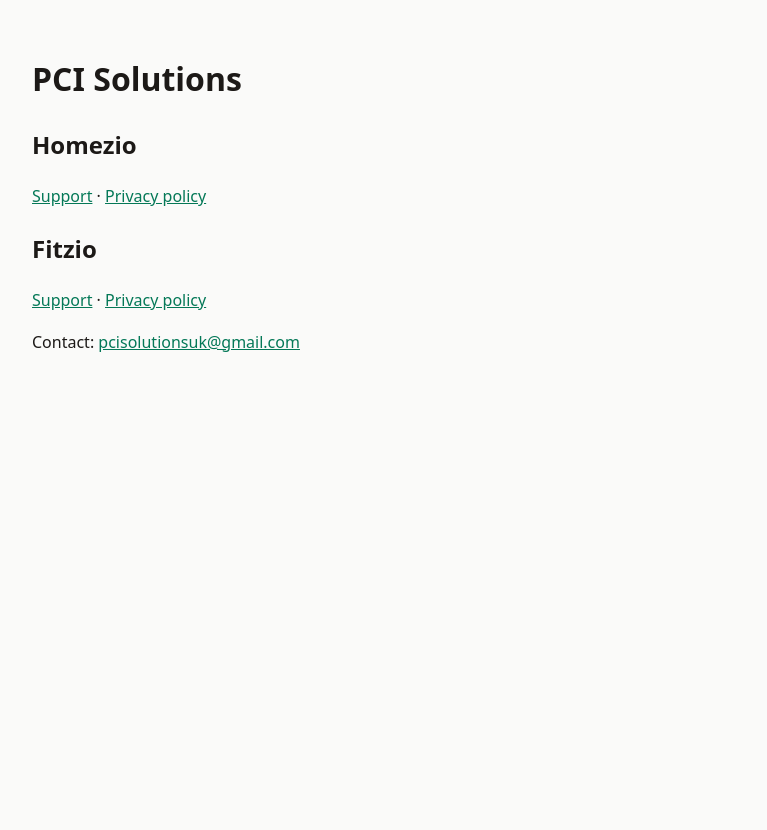
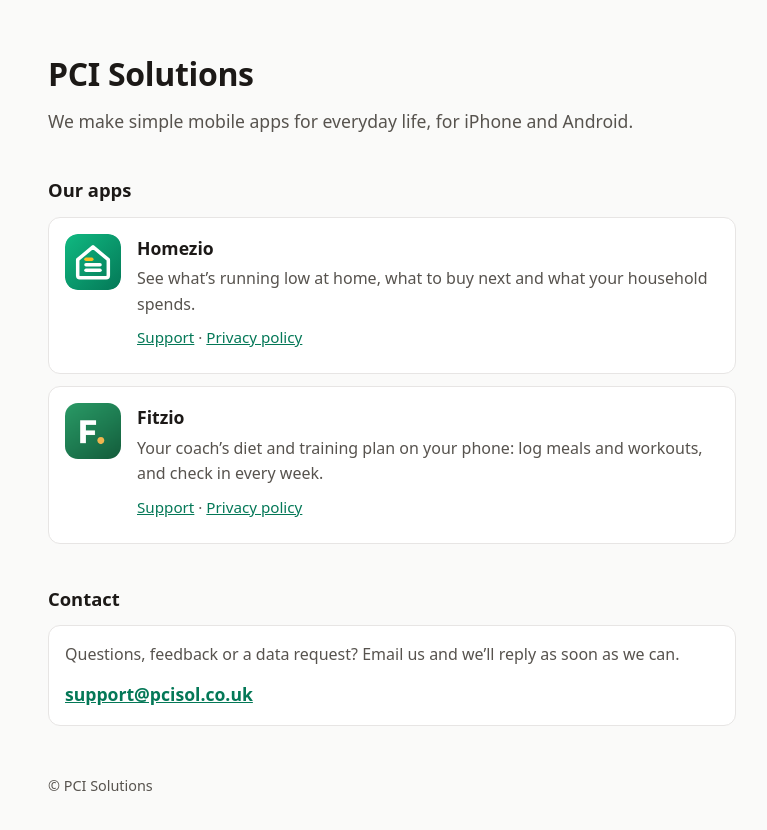
Before and after one commit to Mimic5050/pcisol-apps, a plain HTML site: page index.html in a window 1280 px wide. Shown: the whole page, without its empty margins (248-1015 px from the left). Before the commit the page ends 800 px from the top, so only its background shows below. Drawn offline with Linux system fonts and the light colour scheme.

Commit message:
PCI Solutions home page, support@pcisol.co.uk, clean page links
Company home page introducing Homezio and Fitzio, a 404 page, support
and privacy pages linking with extension-less URLs, and a #delete anchor
on Homezio support that opens the question when linked.

Co-Authored-By: Claude Opus 5.5 <noreply@anthropic.com>

```diff
--- a/index.html
+++ b/index.html
@@ -1,4 +1,64 @@
 <!doctype html>
-<html lang="en"><head><meta charset="utf-8"><meta name="viewport" content="width=device-width, initial-scale=1"><title>PCI Solutions Apps</title>
-<style>body{margin:0;font:16px/1.6 system-ui,-apple-system,sans-serif;background:#fafaf9;color:#1c1917}main{max-width:720px;margin:0 auto;padding:32px 16px}a{color:#047857}@media (prefers-color-scheme:dark){body{background:#0c0a09;color:#f5f5f4}a{color:#34d399}}</style></head>
-<body><main><h1>PCI Solutions</h1><h2>Homezio</h2><p><a href="homezio/support.html">Support</a> · <a href="homezio/privacy.html">Privacy policy</a></p><h2>Fitzio</h2><p><a href="fitzio/support.html">Support</a> · <a href="fitzio/privacy.html">Privacy policy</a></p><p>Contact: <a href="mailto:pcisolutionsuk@gmail.com">pcisolutionsuk@gmail.com</a></p></main></body></html>
+<html lang="en">
+<head>
+  <meta charset="utf-8" />
+  <meta name="viewport" content="width=device-width, initial-scale=1" />
+  <title>PCI Solutions</title>
+  <meta name="description" content="PCI Solutions makes simple mobile apps for everyday life: Homezio for the household and Fitzio for diet and training plans." />
+  <style>
+    :root { --bg: #fafaf9; --fg: #1c1917; --muted: #57534e; --accent: #047857; --card: #fff; --line: #e7e5e4; }
+    @media (prefers-color-scheme: dark) { :root { --bg: #0c0a09; --fg: #f5f5f4; --muted: #a8a29e; --accent: #34d399; --card: #1c1917; --line: #292524; } }
+    * { box-sizing: border-box; }
+    body { margin: 0; background: var(--bg); color: var(--fg); font: 16px/1.6 system-ui, -apple-system, "Segoe UI", sans-serif; }
+    main { max-width: 720px; margin: 0 auto; padding: 48px 16px 64px; }
+    h1 { font-size: 2rem; margin: 0 0 8px; letter-spacing: -0.01em; }
+    h2 { font-size: 1.15rem; margin: 2.5rem 0 0.75rem; }
+    p { color: var(--muted); margin: 0 0 12px; }
+    a { color: var(--accent); }
+    .lead { font-size: 1.1rem; }
+    .apps { display: grid; gap: 12px; }
+    .app { display: flex; gap: 16px; align-items: flex-start; background: var(--card); border: 1px solid var(--line); border-radius: 12px; padding: 16px; }
+    .app img { width: 56px; height: 56px; border-radius: 13px; flex: none; }
+    .app h3 { margin: 0 0 4px; font-size: 1.1rem; }
+    .app p { margin: 0 0 8px; }
+    .links { font-size: 0.95rem; }
+    .contact { background: var(--card); border: 1px solid var(--line); border-radius: 12px; padding: 16px; }
+    .contact a { font-weight: 700; font-size: 1.1rem; }
+    footer { margin-top: 48px; font-size: 0.9rem; color: var(--muted); }
+  </style>
+</head>
+<body>
+<main>
+  <h1>PCI Solutions</h1>
+  <p class="lead">We make simple mobile apps for everyday life, for iPhone and Android.</p>
+
+  <h2>Our apps</h2>
+  <div class="apps">
+    <div class="app">
+      <img src="homezio/icon.svg" alt="" />
+      <div>
+        <h3>Homezio</h3>
+        <p>See what’s running low at home, what to buy next and what your household spends.</p>
+        <p class="links"><a href="homezio/support">Support</a> · <a href="homezio/privacy">Privacy policy</a></p>
+      </div>
+    </div>
+    <div class="app">
+      <img src="fitzio/icon.png" alt="" />
+      <div>
+        <h3>Fitzio</h3>
+        <p>Your coach’s diet and training plan on your phone: log meals and workouts, and check in every week.</p>
+        <p class="links"><a href="fitzio/support">Support</a> · <a href="fitzio/privacy">Privacy policy</a></p>
+      </div>
+    </div>
+  </div>
+
+  <h2>Contact</h2>
+  <div class="contact">
+    <p>Questions, feedback or a data request? Email us and we’ll reply as soon as we can.</p>
+    <a href="mailto:support@pcisol.co.uk">support@pcisol.co.uk</a>
+  </div>
+
+  <footer>© PCI Solutions</footer>
+</main>
+</body>
+</html>
```
Also changed, not shown: 404.html (added, +22 -0 lines), fitzio/confirmed.html (+1 -1 lines), fitzio/privacy.html (+1 -1 lines), fitzio/support.html (+7 -2 lines), homezio/confirmed.html (+1 -1 lines), homezio/privacy.html (+1 -1 lines), homezio/support.html (+9 -4 lines).
